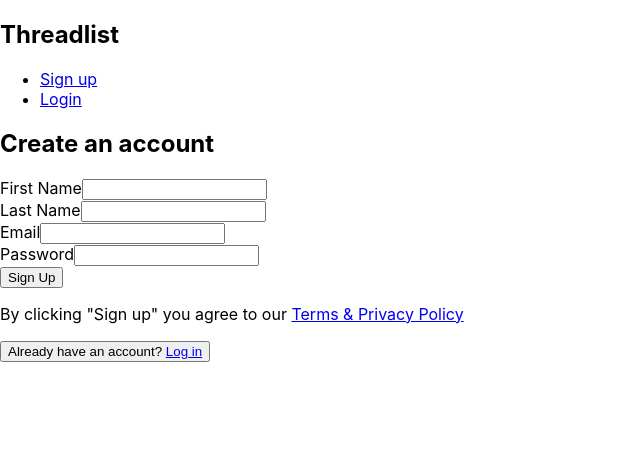
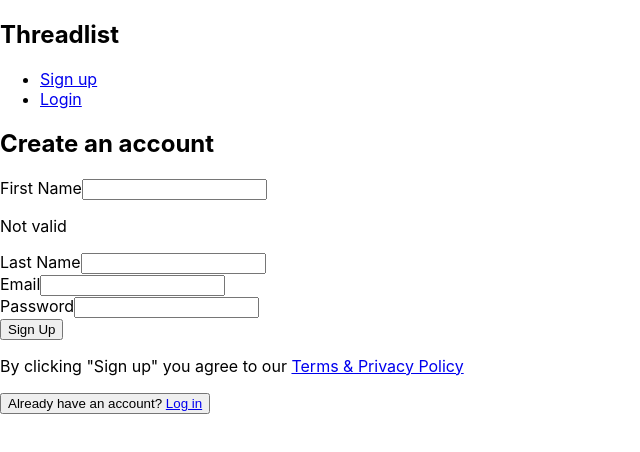
Before and after one commit to jonahunuafe/user-authentication, a React (Create React App) app: page / in a window 1280 px wide. Shown: the top 452 px of the page, without its empty margins (0-640 px from the left). Built offline with nearby package versions, Linux system fonts and the light colour scheme.

Commit message:
updated signup page

```diff
--- a/src/components/Input.js
+++ b/src/components/Input.js
@@ -3,7 +3,7 @@
         <div className="">
             <label htmlFor={id}>{label}</label>
             <input id={id} {...props} required/>
-            <div className="">{error && <p>{error}</p>}</div>
+            {error}
         </div>
     );
 }
--- /dev/null
+++ b/src/components/InputInvalid.js
@@ -0,0 +1,7 @@
+function InputInvalid({text}) {
+    return (
+        <p>{text}</p>
+    );
+}
+
+export default InputInvalid;
--- a/src/components/MainNavigation.module.css
+++ b/src/components/MainNavigation.module.css
@@ -1,4 +1,4 @@
-header h1 {
+header h2 {
     margin: 0;
     font-family: "Roboto Condensed", sans-serif;
     font-size: 5rem;
--- a/src/pages/Signup.js
+++ b/src/pages/Signup.js
@@ -2,11 +2,14 @@
 
 import Button from "../components/Button";
 import Input from "../components/Input";
+import InputInvalid from "../components/InputInvalid";
+
 
 function Signup() {
+
+
     function handleSubmit(event) {
         event.preventDefault();
-
 
     }
 
@@ -15,13 +18,18 @@
         <form onSubmit={handleSubmit}>
             <div>
                 <h2>Create an account</h2>
-                <Input label="First Name" id="first-name" type="text" />
+                <Input
+                    label="First Name"
+                    id="first-name"
+                    type="text"
+                    error={<InputInvalid text="Not valid" />}
+                />
                 <Input label="Last Name" id="last-name" type="text" />
                 <Input label="Email" id="email" type="email" />
                 <Input label="Password" id="password" type="password" />
             </div>
             <div>
-                <Button type="submit">Sign Up</Button>
+                <Button>Sign Up</Button>
                 <p>By clicking "Sign up" you agree to our <a href="http://">Terms & Privacy Policy</a></p>
                 <Button>Already have an account? <Link to="/login">Log in</Link></Button>
             </div>
```
